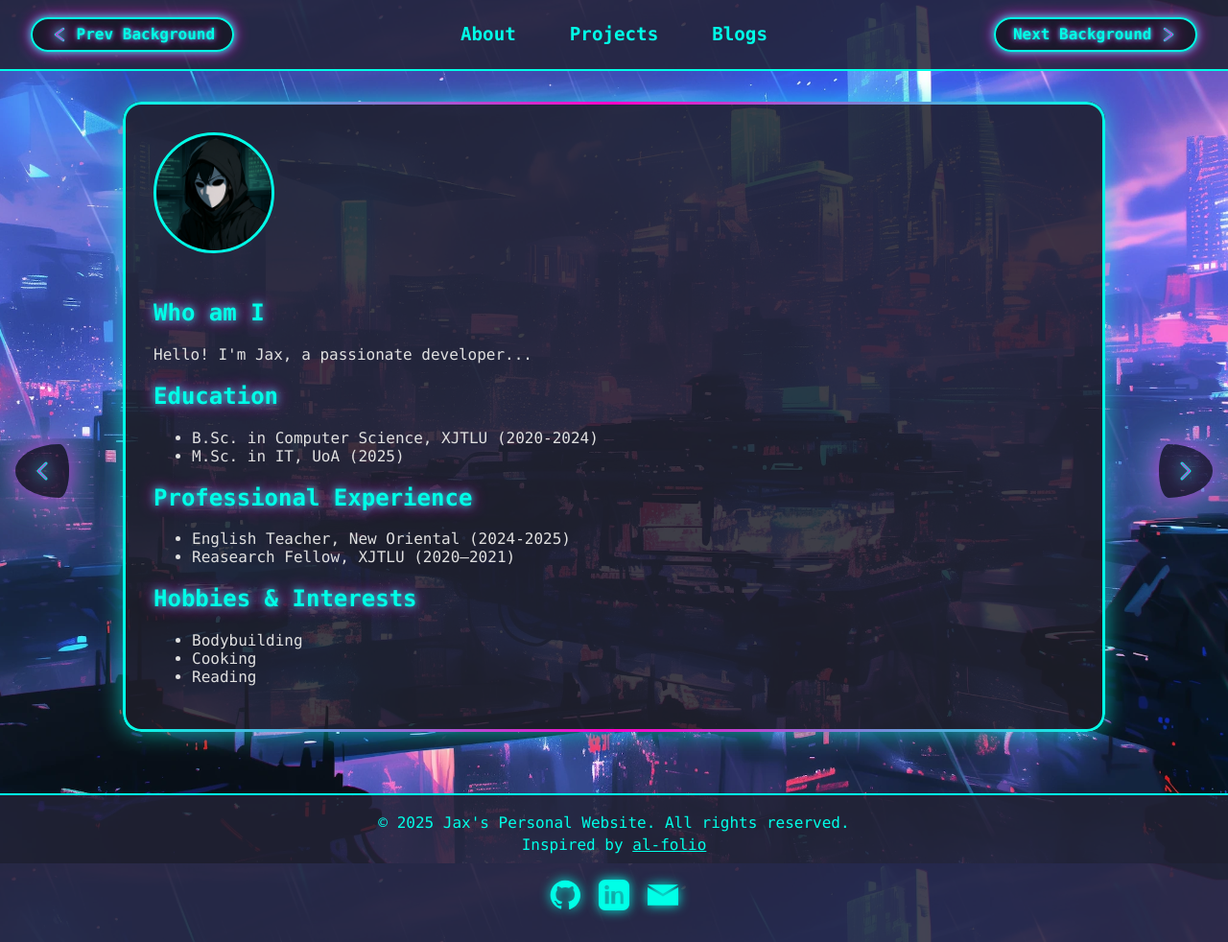
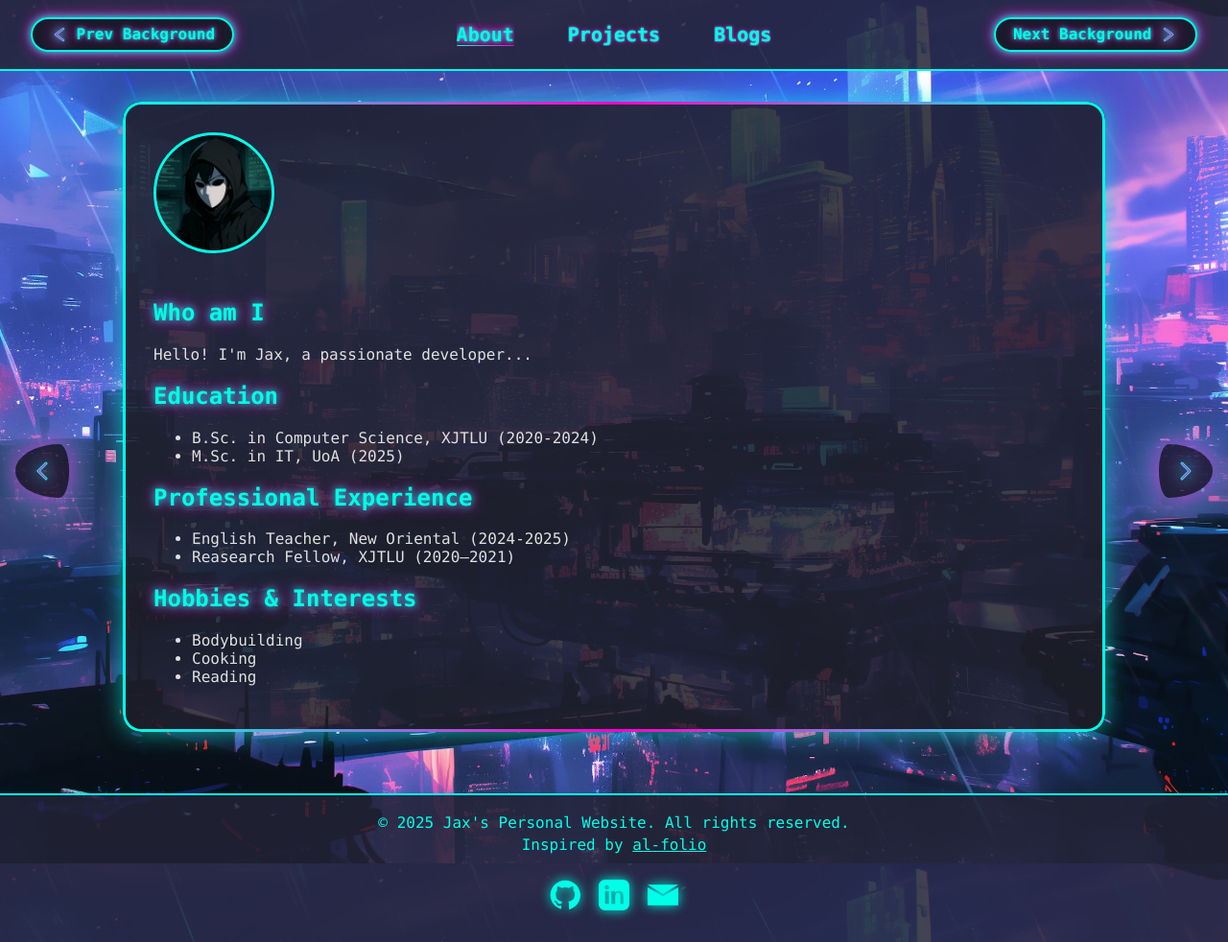
Before and after one commit to kdpkst/kdpkst.github.io, a Jekyll site: the page built from pages/index.md, in a window 1280 px wide. Shown: the whole page at 96% size. Built offline with Jekyll 4.4.1, drawn with Linux system fonts in a browser that asks for light colours.

Commit message:
enhance UX: user can know which page he/she is in

```diff
--- a/_includes/navbar.html
+++ b/_includes/navbar.html
@@ -18,9 +18,9 @@
     </button>
   </div>
   <div class="nav-center">
-    <a href="{{ "/" | relative_url }}">About</a>
-    <a href="{{ "/projects" | relative_url }}">Projects</a>
-    <a href="{{ "/blogs" | relative_url }}">Blogs</a>
+    <a href="{{ "/" | relative_url }}" {% if page.url == "/" %}class="active"{% endif %}>About</a>
+    <a href="{{ "/projects" | relative_url }}" {% if page.url == "/projects/" %}class="active"{% endif %}>Projects</a>
+    <a href="{{ "/blogs" | relative_url }}" {% if page.url == "/blogs/" %}class="active"{% endif %}>Blogs</a>
   </div>
   <div class="nav-bg-right">
     <button id="bg-next-nav" class="bg-nav-btn" title="Next background">
--- a/assets/css/style.css
+++ b/assets/css/style.css
@@ -88,7 +88,8 @@ main::before {
   transition: color 0.2s;
   position: relative;
   overflow: hidden;
-  font-size: 1.2rem;
+  font-size: 1.25rem;
+  text-shadow: 0 0 2px #00ffe7, 0 0 5px #ff00c8;
 }
 .navbar a:last-child {
   margin-right: 0;
@@ -106,8 +107,21 @@ main::before {
   transition: transform 0.3s cubic-bezier(.4,2,.6,1);
   z-index: 2;
 }
-.navbar a:hover::after, .navbar a:focus::after {
+.navbar a:hover::after, .navbar a:focus::after, .navbar a.active::after {
   transform: scaleX(1);
+}
+
+.navbar a.active {
+  animation: pulse-glow 2s infinite alternate;
+}
+
+@keyframes pulse-glow {
+  from {
+    text-shadow: 0 0 2px #00ffe7, 0 0 5px #ff00c8;
+  }
+  to {
+    text-shadow: 0 0 5px #00ffe7, 0 0 10px #ff00c8, 0 0 15px #ff00c8;
+  }
 }
 .nav-bg-left, .nav-bg-right {
   flex: 0 0 auto;
```
Also changed, not shown: 1 other file.
